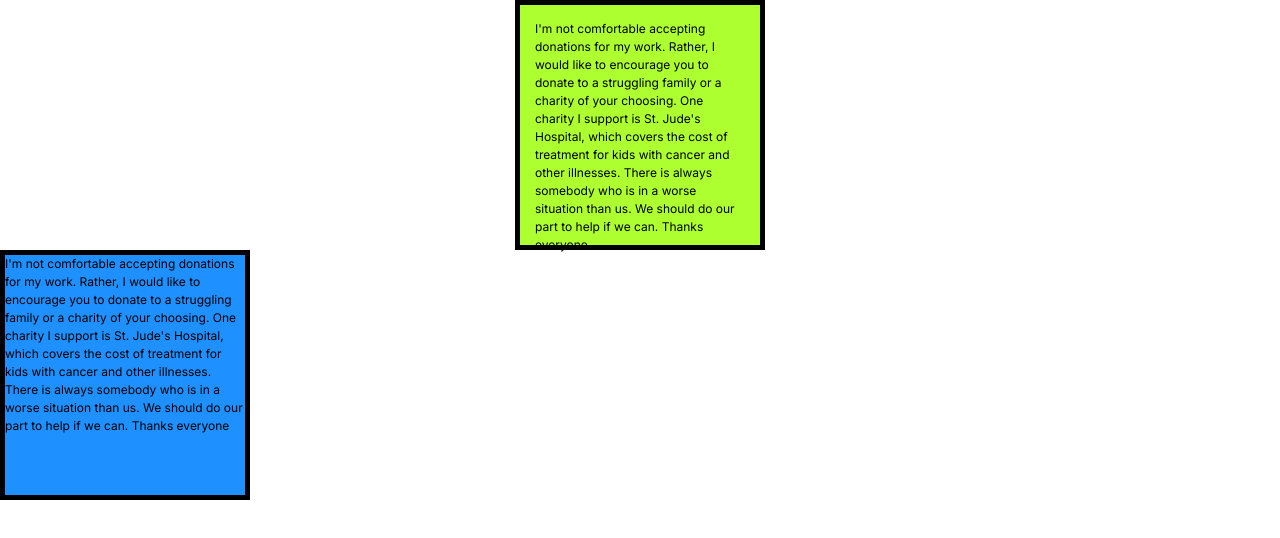
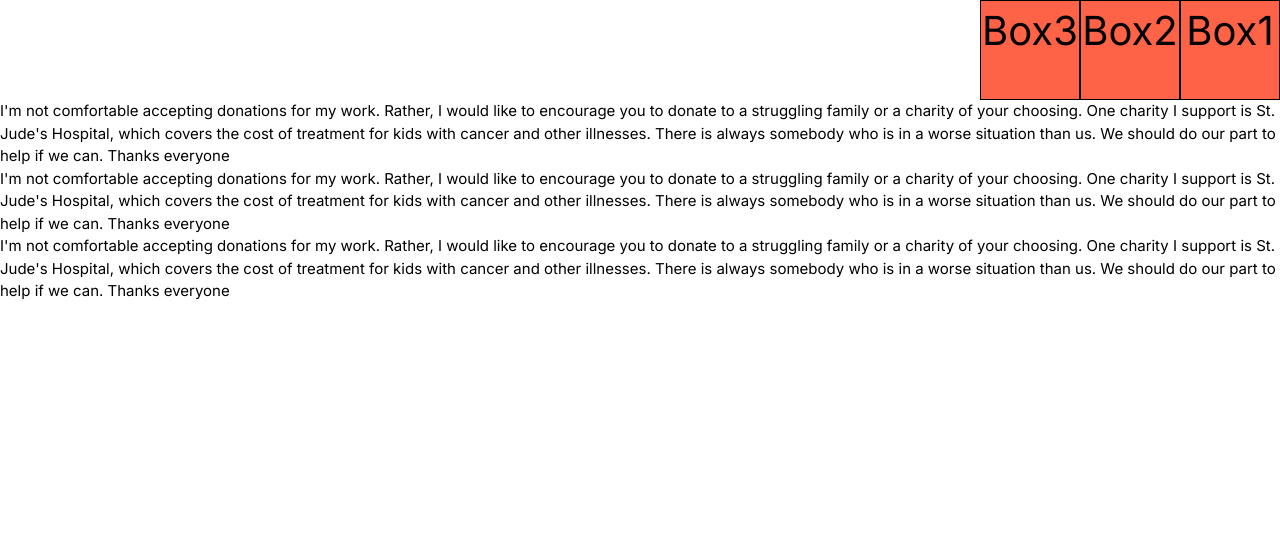
Before and after one commit to amyzliao/css-experiments, a Next.js app: page /test in a window 1280 px wide. Shown: the top 538 px of the page. Built offline with nearby package versions, Linux system fonts and the light colour scheme.

Commit message:
float basics

```diff
--- a/src/app/globals.css
+++ b/src/app/globals.css
@@ -33,8 +33,27 @@
   background-position: center;
   background-size: cover; */
   font-size: 15px;
-  margin:0px;
 }
+
+.box{
+  width: 100px;
+  height: 100px;
+  border: 1px solid;
+  font-size: 40px;
+  text-align: center;
+  background: tomato;
+  float: right;
+}
+p{
+  clear:both;
+}
+
+img {
+  width: 250px;
+  float: right;
+}
+
+
 /* main > * {
   margin: 10px;
 } */
@@ -52,10 +71,11 @@
   /* margin: 50px; */
   /* margin-left: 50%; left margin takes 50% of screen */
   /* margin-left: auto; stick element to right side */
+
   /* center a div!!! */
   /* margin-left: auto;
   margin-right: auto; */
-  margin: auto;
+  /* margin: auto; */
 }
 
 #box2{
@@ -84,18 +104,7 @@
   border-left-width: 10px;
   border-left-color: silver; */
 }
-p{
-  background: linear-gradient(to left,skyblue, white);
-  background-repeat: no-repeat;
-  background-attachment: fixed;
-  color:white;
-  font-family: 'consolas', sans-serif;
-  /* border-style: outset;
-  border-width: 5px;
-  border-color: gold;
-  border-radius: 10px; */
-  padding: 5px;
-}
+
 #p4{
   color:green;
 }
--- a/src/app/test/page.js
+++ b/src/app/test/page.js
@@ -3,9 +3,18 @@
 export default function TestingPage() {
     return (
         <main >
+            {/* <img src='/homepic.jpg'/>
+            <img src='/me-concrete-wall.jpg'/>
+            <img src='/me-glass-wall.jpg'/> */}
+            <div class='box'>Box1</div>
+            <div class='box'>Box2</div>
+            <div class='box'>Box3</div>
+            <p>I'm not comfortable accepting donations for my work. Rather, I would like to encourage you to donate to a struggling family or a charity of your choosing. One charity I support is St. Jude's Hospital, which covers the cost of treatment for kids with cancer and other illnesses. There is always somebody who is in a worse situation than us. We should do our part to help if we can. Thanks everyone</p>
+            <p>I'm not comfortable accepting donations for my work. Rather, I would like to encourage you to donate to a struggling family or a charity of your choosing. One charity I support is St. Jude's Hospital, which covers the cost of treatment for kids with cancer and other illnesses. There is always somebody who is in a worse situation than us. We should do our part to help if we can. Thanks everyone</p>
+            <p>I'm not comfortable accepting donations for my work. Rather, I would like to encourage you to donate to a struggling family or a charity of your choosing. One charity I support is St. Jude's Hospital, which covers the cost of treatment for kids with cancer and other illnesses. There is always somebody who is in a worse situation than us. We should do our part to help if we can. Thanks everyone</p>
             {/* <h1 >AMY LIAO</h1> */}
-            <div id='box1'>I'm not comfortable accepting donations for my work. Rather, I would like to encourage you to donate to a struggling family or a charity of your choosing. One charity I support is St. Jude's Hospital, which covers the cost of treatment for kids with cancer and other illnesses. There is always somebody who is in a worse situation than us. We should do our part to help if we can. Thanks everyone</div>
-            <div id='box2'>I'm not comfortable accepting donations for my work. Rather, I would like to encourage you to donate to a struggling family or a charity of your choosing. One charity I support is St. Jude's Hospital, which covers the cost of treatment for kids with cancer and other illnesses. There is always somebody who is in a worse situation than us. We should do our part to help if we can. Thanks everyone</div>
+            {/* <div id='box1'>I'm not comfortable accepting donations for my work. Rather, I would like to encourage you to donate to a struggling family or a charity of your choosing. One charity I support is St. Jude's Hospital, which covers the cost of treatment for kids with cancer and other illnesses. There is always somebody who is in a worse situation than us. We should do our part to help if we can. Thanks everyone</div>
+            <div id='box2'>I'm not comfortable accepting donations for my work. Rather, I would like to encourage you to donate to a struggling family or a charity of your choosing. One charity I support is St. Jude's Hospital, which covers the cost of treatment for kids with cancer and other illnesses. There is always somebody who is in a worse situation than us. We should do our part to help if we can. Thanks everyone</div> */}
             {/* <p id='p1' class='odd'>I'm not comfortable accepting donations for my work. Rather, I would like to encourage you to donate to a struggling family or a charity of your choosing. One charity I support is St. Jude's Hospital, which covers the cost of treatment for kids with cancer and other illnesses. There is always somebody who is in a worse situation than us. We should do our part to help if we can. Thanks everyone</p>
             <p id='p2' class='even'>I'm not comfortable accepting donations for my work. Rather, I would like to encourage you to donate to a struggling family or a charity of your choosing. One charity I support is St. Jude's Hospital, which covers the cost of treatment for kids with cancer and other illnesses. There is always somebody who is in a worse situation than us. We should do our part to help if we can. Thanks everyone</p> */}
 
```
Also changed, not shown: public/me-glass-wall.jpg (added), 1 other file (tests, documents, lock files or other folders).
